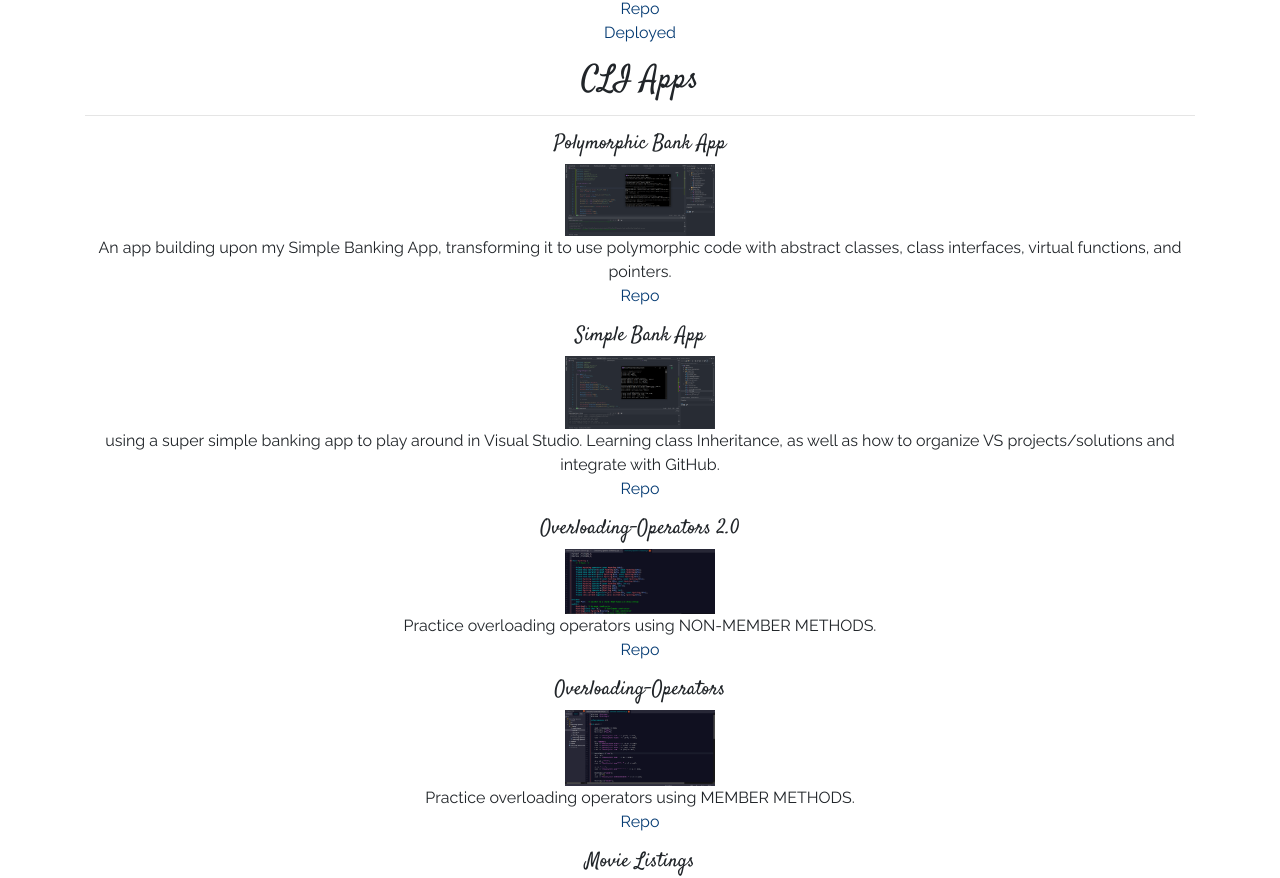
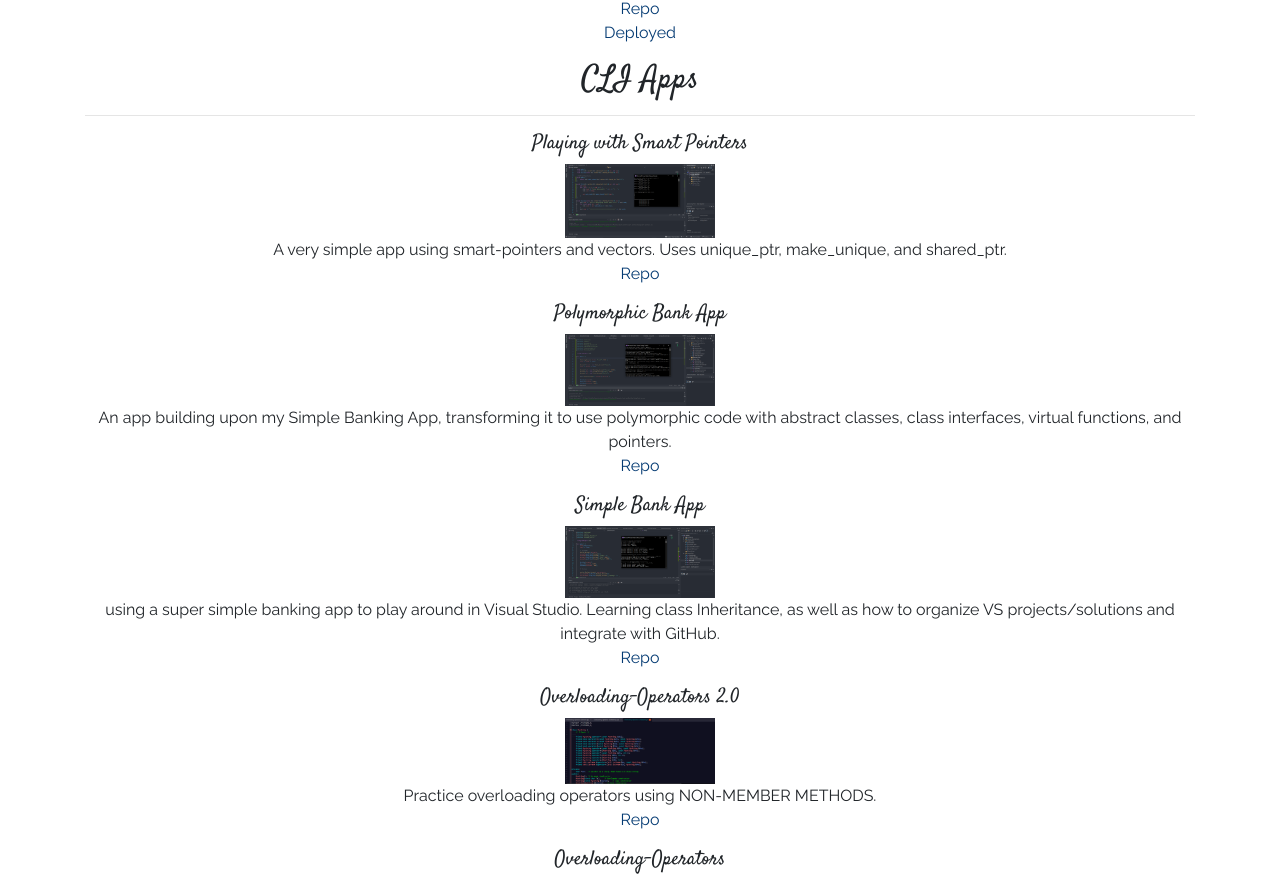
Before and after one commit to tiiedye/React-Portfolio, a React (Create React App) app: page /portfolio in a window 1280 px wide. Shown: the part 1819-2697 px from the top of the page. Built offline with nearby package versions, Linux system fonts and the light colour scheme; the HTML template or start-up script is replaced by a standard one.

Commit message:
updating portfolio

```diff
--- a/src/pages/Portfolio.js
+++ b/src/pages/Portfolio.js
@@ -164,6 +164,15 @@ function Portfolio() {
 
                 <div className="text-center">
                     <p>
+                        <h5>Playing with Smart Pointers</h5>
+                        <img src={require("../assets/playing-with-smart-pointers.png")} alt="CLI" style={styles.other}></img>
+                        <br />
+                        A very simple app using smart-pointers and vectors. Uses unique_ptr, make_unique, and shared_ptr.
+                        <br />
+                        <a class="a" href="https://github.com/tiiedye/Playing-With-Smart-Pointers" target="_blank" rel="noopener noreferrer">Repo</a>
+                    </p>
+
+                    <p>
                         <h5>Polymorphic Bank App</h5>
                         <img src={require("../assets/polymorphic-bank-app.png")} alt="CLI" style={styles.other}></img>
                         <br />
```
Also changed, not shown: src/assets/playing-with-smart-pointers.png (added).
